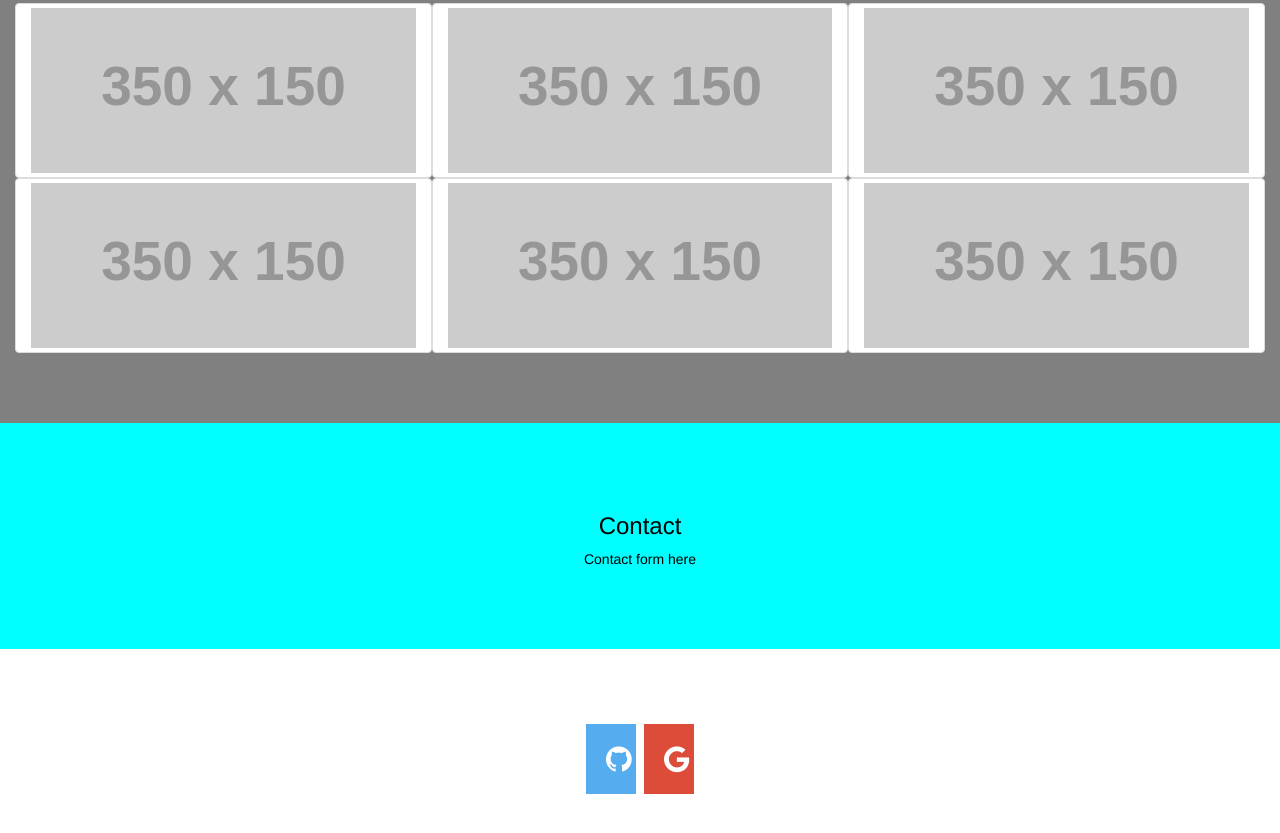
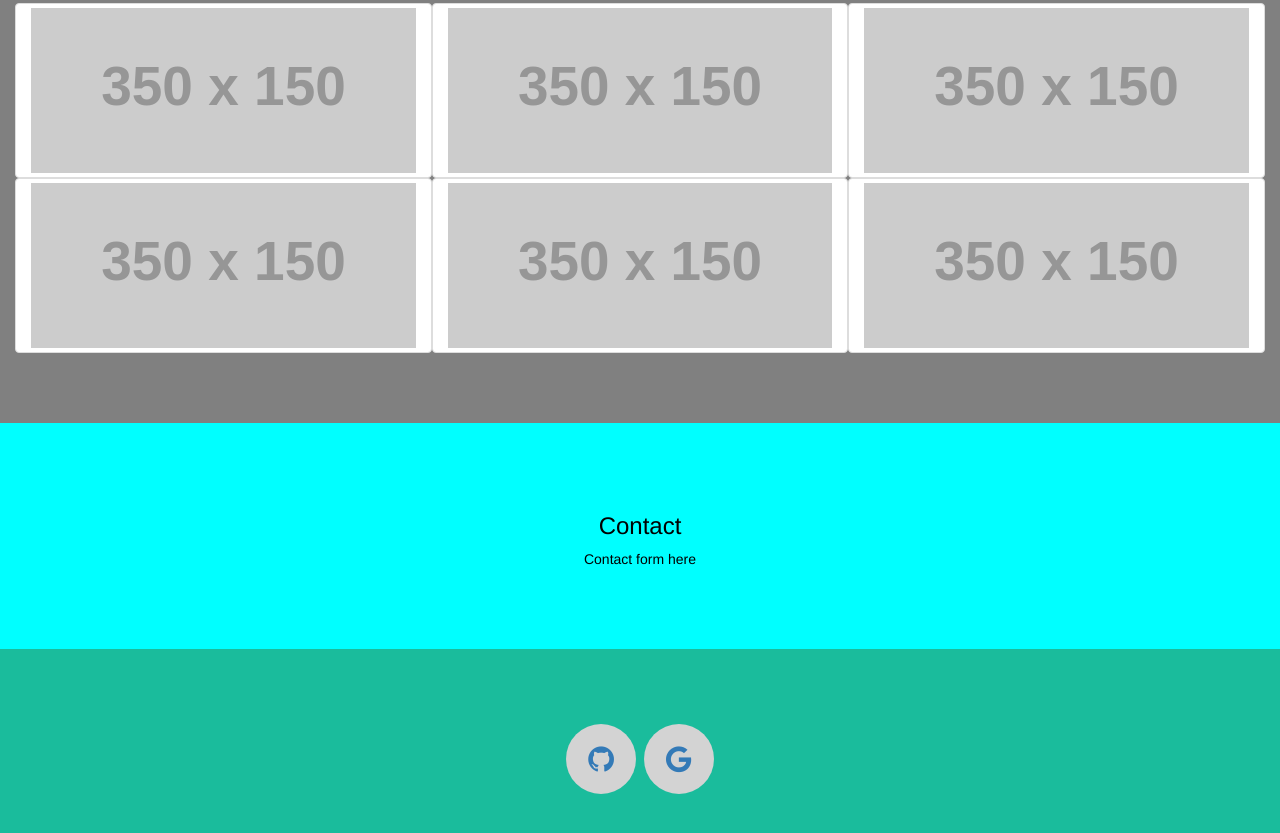
Before and after one commit to blakeathomas/portfolio, a plain HTML site: page index.html in a window 1280 px wide. Shown: the part 576-1409 px from the top of the page. Drawn offline with nearby package versions, Linux system fonts and the light colour scheme; placeholder pictures from the web are drawn by us.

Commit message:
fixed social media icons

```diff
--- a/index.html
+++ b/index.html
@@ -34,21 +34,15 @@
                 .fa {
                 padding: 20px;
                 font-size: 30px;
-                  width: 50px;
+                width: 70px;
                 text-align: center;
                 text-decoration: none;
                 margin: 5px 2px;
+                background-color: lightgrey;
+                border-radius: 50%;
                 }
 
-                .fa-github {
-                  background: #55ACEE;
-                  color: white;
-                }
 
-                .fa-google {
-                  background: #dd4b39;
-                  color: white;
-                }
 
                 .container-fluid {
                 padding-top: 70px;
@@ -104,8 +98,8 @@
       <p>Contact form here</p>
       </div>
 
-   <div class="container-fluid text-center">
-     <a target="_blank" href="https://github.com/blakeathomas" class="fa fa-github"></a>
+   <div class="container-fluid text-center bg-1">
+     <a target="_blank"href="https://github.com/blakeathomas" class=" fa fa-github"></a>
      <a target="_blank"href="https://plus.google.com/102227723879289161047" class="fa fa-google"></a>
 
 
```
Lines whose indentation alone changed are shown as unchanged.
